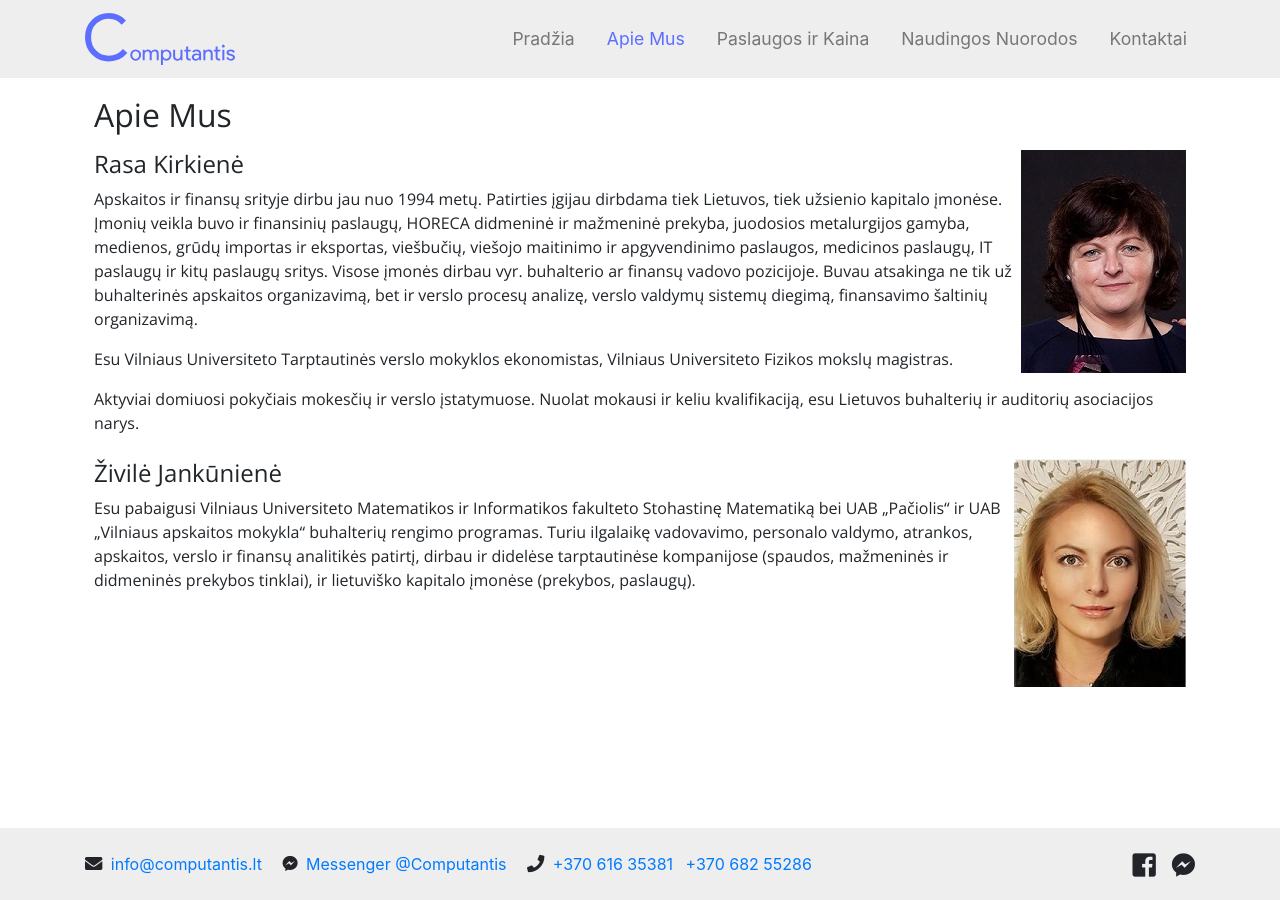
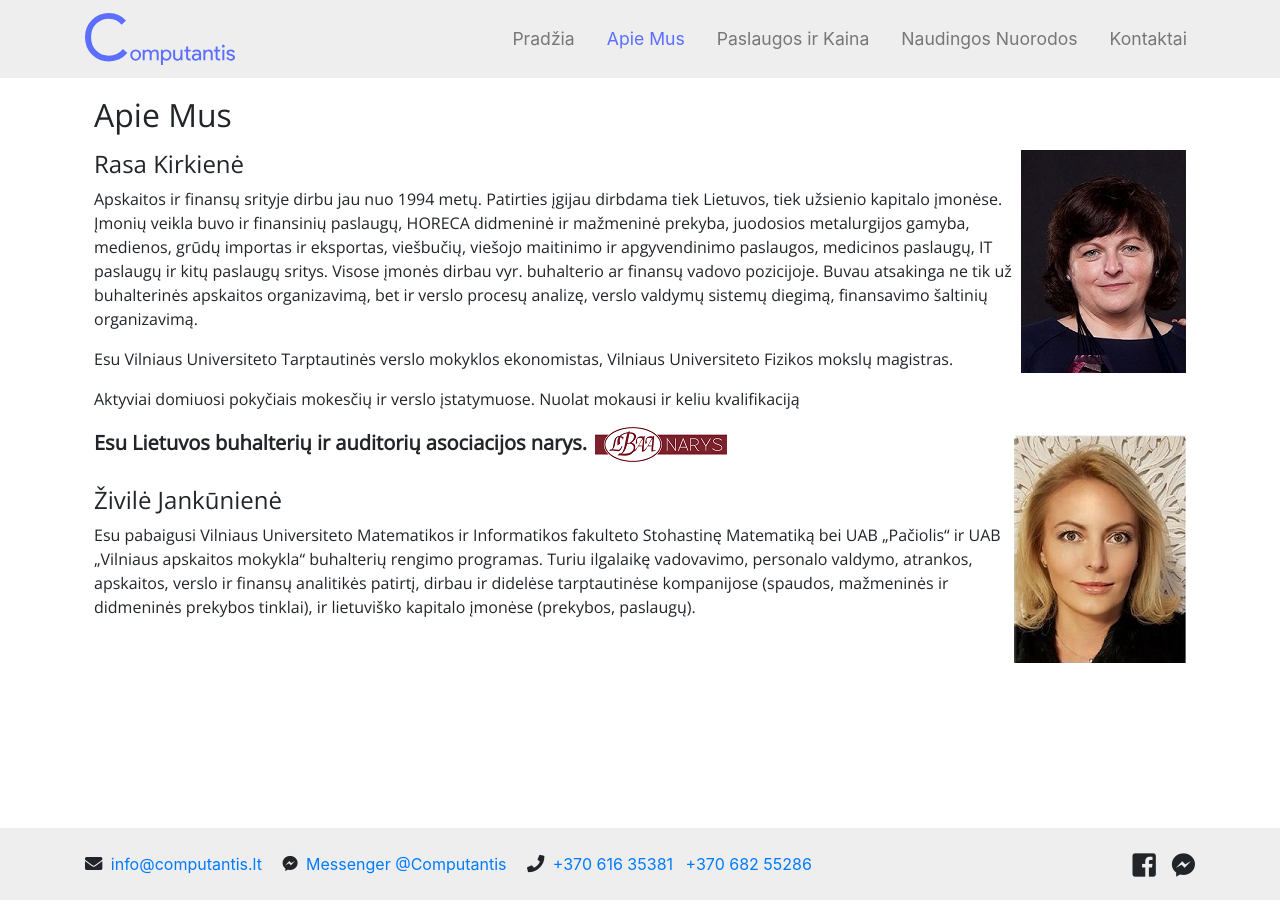
Before and after one commit to MantasJan/Computantis, a Jekyll site: the page built from apiemus.html, in a window 1280 px wide. Built offline with Jekyll 4.4.1, drawn with Linux system fonts in a browser that asks for light colours; nearby versions of some CDN libraries.

Commit message:
Added nuotraukos folder

```diff
--- a/apiemus.html
+++ b/apiemus.html
@@ -6,12 +6,13 @@
 <h2 class="mt-5">Apie Mus</h2>
 <div class="text mt-3">
   <div>
-    <img src="/rasa2.jpg" alt="nuotrauka" class="photo">
+    <img src="{{site.baseurl}}/nuotraukos/rasa2.jpg" alt="nuotrauka" class="photo">
     <h4>Rasa Kirkienė</h4>
     <p>Apskaitos ir finansų srityje dirbu jau nuo 1994 metų. Patirties įgijau dirbdama tiek Lietuvos, tiek užsienio kapitalo įmonėse. Įmonių veikla buvo ir finansinių paslaugų, HORECA didmeninė ir mažmeninė prekyba, juodosios metalurgijos gamyba, medienos, grūdų importas ir eksportas, viešbučių, viešojo maitinimo ir apgyvendinimo paslaugos, medicinos paslaugų, IT paslaugų ir kitų paslaugų sritys. Visose įmonės dirbau vyr. buhalterio ar finansų vadovo pozicijoje. Buvau atsakinga ne tik už buhalterinės apskaitos organizavimą, bet ir verslo procesų analizę, verslo valdymų sistemų diegimą, finansavimo šaltinių organizavimą.</p>
     <p>Esu Vilniaus Universiteto Tarptautinės verslo mokyklos ekonomistas, Vilniaus Universiteto Fizikos mokslų magistras.</p>
-    <p>Aktyviai domiuosi pokyčiais mokesčių ir verslo įstatymuose. Nuolat mokausi ir keliu kvalifikaciją, esu Lietuvos buhalterių ir auditorių asociacijos narys.</p>
-    <img src="/nuotrauka2.png" alt="nuotrauka" class="photo mt-2">
+    <p>Aktyviai domiuosi pokyčiais mokesčių ir verslo įstatymuose. Nuolat mokausi ir keliu kvalifikaciją</p>
+    <h5><b>Esu Lietuvos buhalterių ir auditorių asociacijos narys.</b><img src="{{site.baseurl}}/nuotraukos/lbaa.png" alt="nuotrauka" class="ml-2"</h5>
+    <img src="{{site.baseurl}}/nuotraukos/nuotrauka2.png" alt="nuotrauka" class="photo mt-2">
     <h4 class="mt-4">Živilė Jankūnienė</h4>
     <p>Esu pabaigusi Vilniaus Universiteto Matematikos ir Informatikos fakulteto Stohastinę Matematiką bei UAB „Pačiolis“ ir UAB „Vilniaus apskaitos mokykla“ buhalterių rengimo programas. Turiu ilgalaikę vadovavimo, personalo valdymo, atrankos,
       apskaitos, verslo ir finansų analitikės patirtį, dirbau ir didelėse tarptautinėse kompanijose (spaudos, mažmeninės ir didmeninės prekybos tinklai), ir lietuviško kapitalo įmonėse (prekybos, paslaugų).</p>
--- a/css/master.css
+++ b/css/master.css
@@ -69,7 +69,7 @@
 }
 
 .jumbotron {
-  background: url("../ocean_dark.jpg"), url("../ocean_dark_lowres.jpg");
+  background: url("../nuotraukos/ocean_dark.jpg"), url("../nuotraukos/ocean_dark_lowres.jpg");
 }
 
 .jumbotron * {
```
Also changed, not shown: nuotraukos/lbaa.png (added), nuotraukos/nuotrauka.jpg (renamed from nuotrauka.jpg), nuotraukos/nuotrauka2.png (renamed from nuotrauka2.png), nuotraukos/ocean_dark.jpg (renamed from ocean_dark.jpg), nuotraukos/ocean_dark_lowres.jpg (renamed from ocean_dark_lowres.jpg), nuotraukos/rasa.jpg (renamed from rasa.jpg), nuotraukos/rasa2.jpg (renamed from rasa2.jpg).
